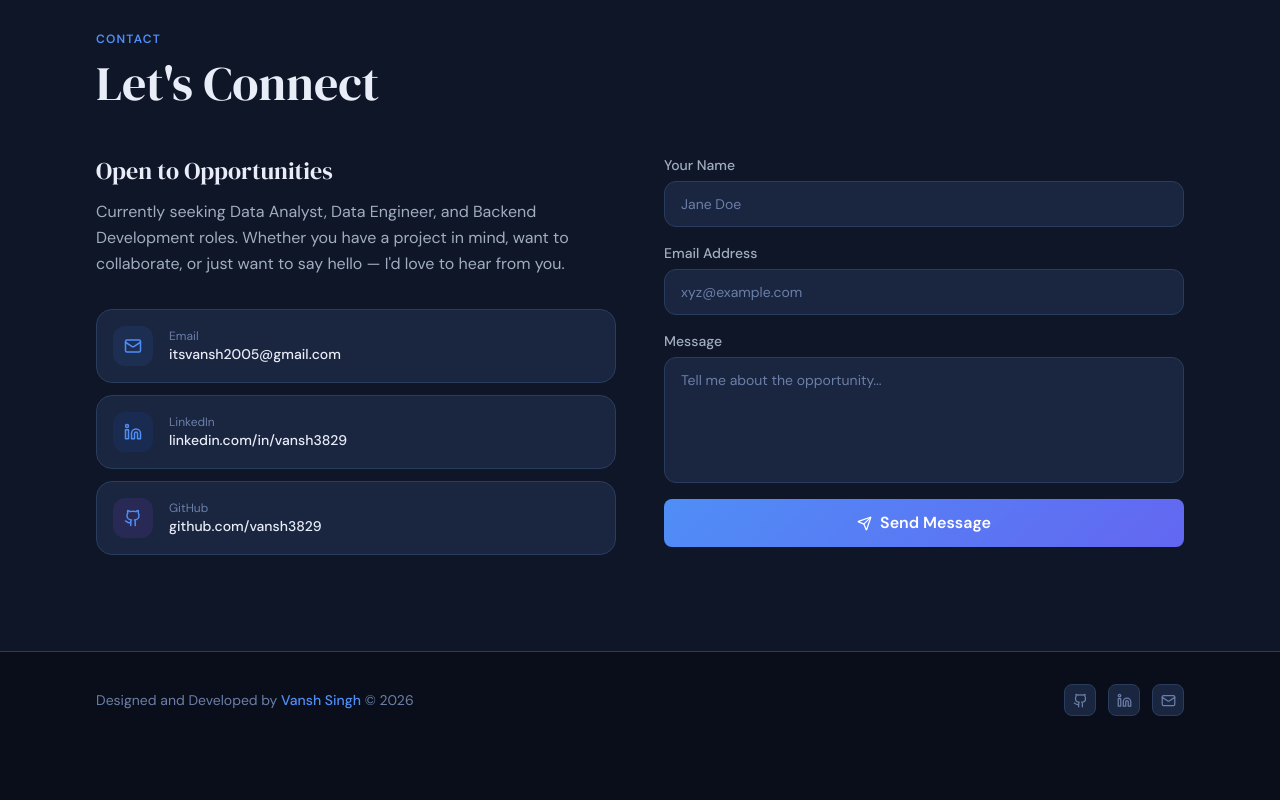
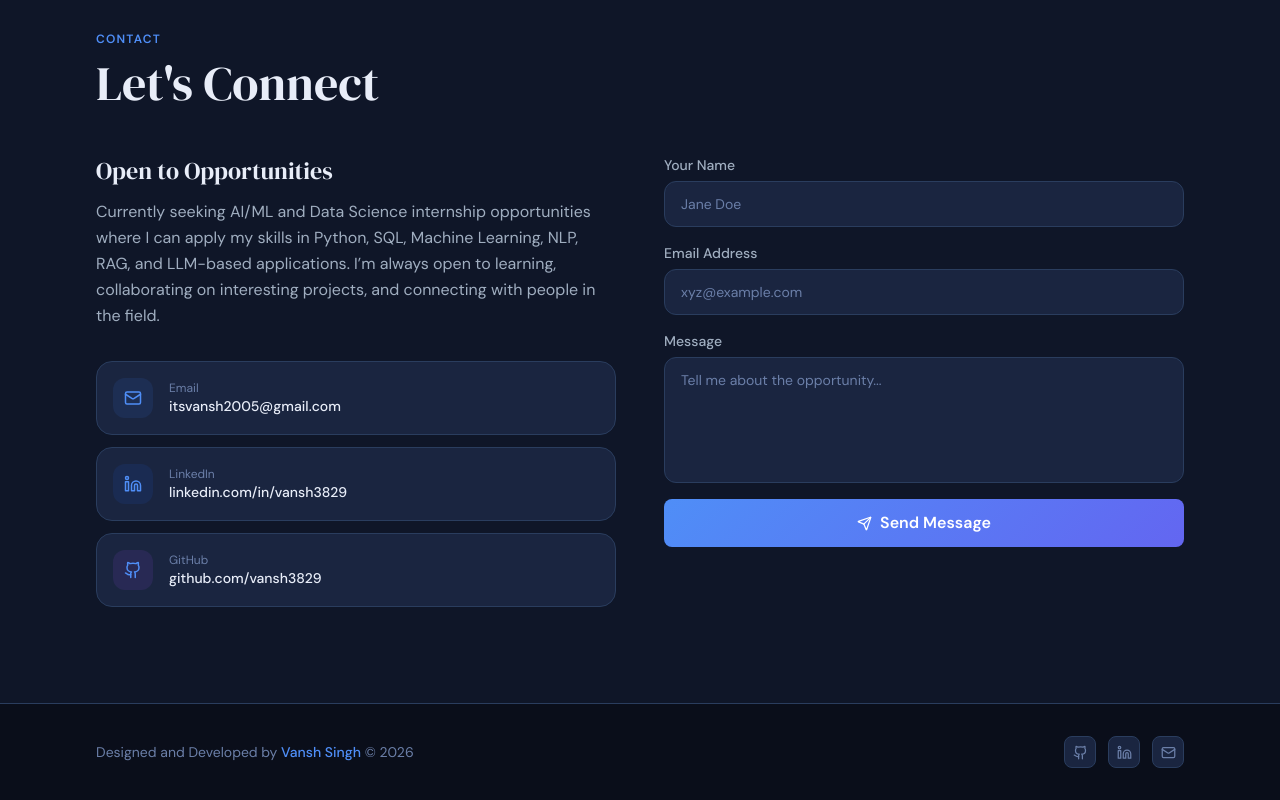
Before and after one commit to Vansh3829/portfolio, a Next.js app: page / in a window 1280 px wide. Shown: the part 5734-6534 px from the top of the page. Before the commit the page ends 6482 px from the top, so only its background shows below. Built offline with nearby package versions, Linux system fonts and the light colour scheme.

Commit message:
Update internship opportunities in Contact section

```diff
--- a/src/components/sections/Contact.tsx
+++ b/src/components/sections/Contact.tsx
@@ -86,7 +86,7 @@ export function Contact() {
           >
             <h3 className="font-serif text-2xl mb-3 text-[var(--text)]">Open to Opportunities</h3>
             <p className="text-[var(--text-2)] mb-8 leading-relaxed">
-              Currently seeking Data Analyst, Data Engineer, and Backend Development roles. Whether you have a project in mind, want to collaborate, or just want to say hello — I&apos;d love to hear from you.
+             Currently seeking AI/ML and Data Science internship opportunities where I can apply my skills in Python, SQL, Machine Learning, NLP, RAG, and LLM-based applications. I’m always open to learning, collaborating on interesting projects, and connecting with people in the field.
             </p>
             <div className="flex flex-col gap-3">
               {CONTACT_LINKS.map((link) => (
```
